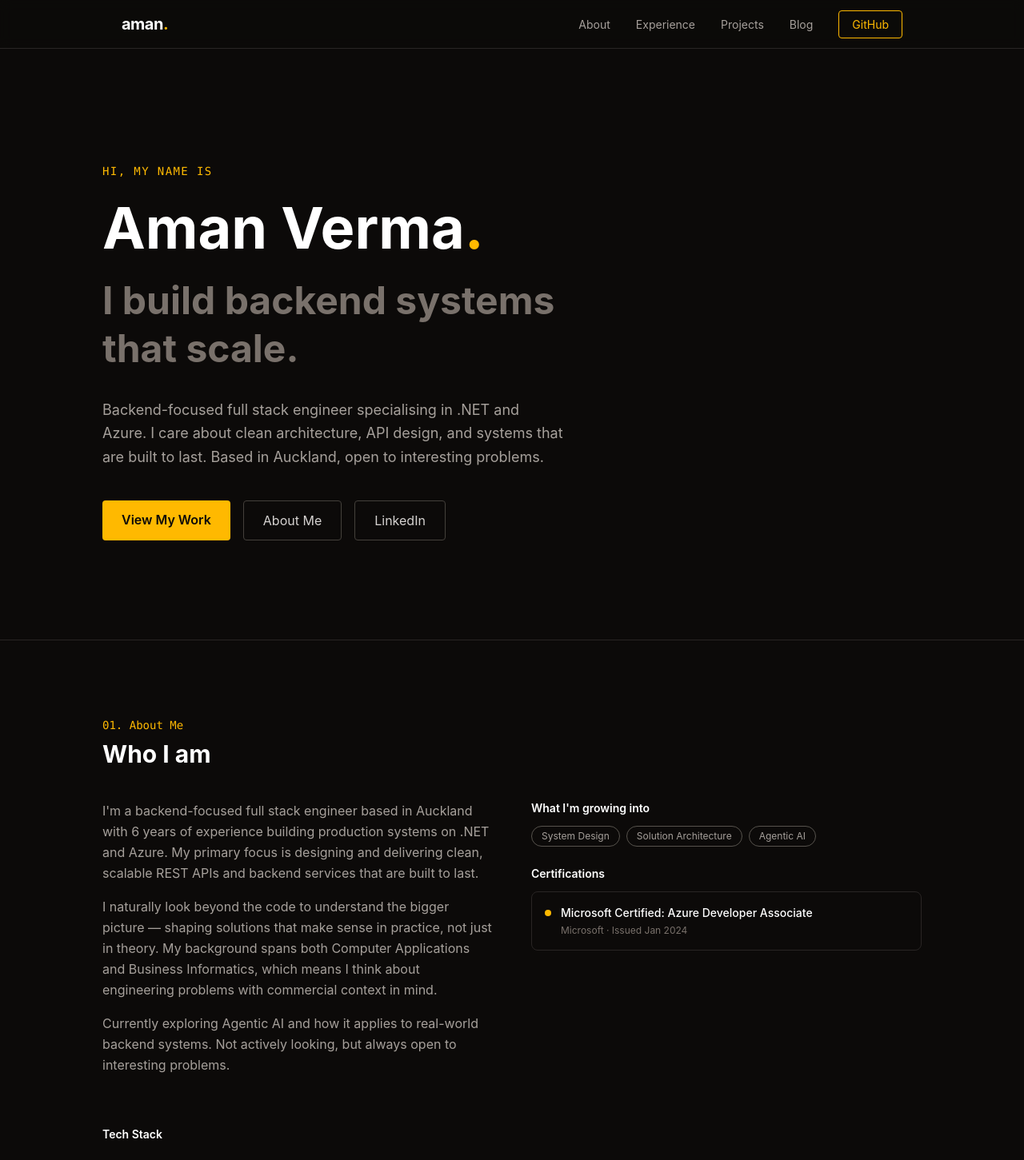
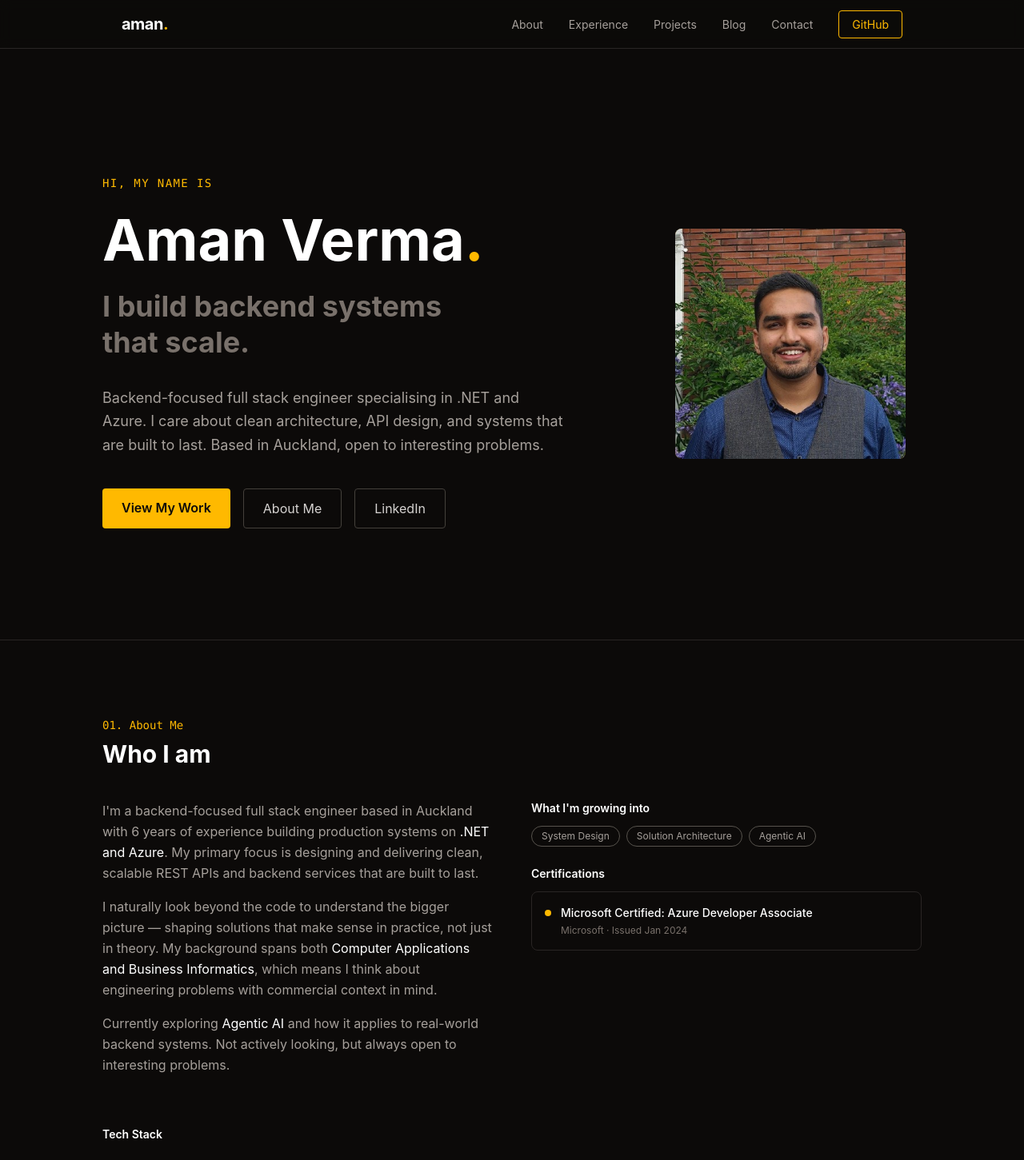
Before and after one commit to aman-vr/MyPortfolio, a React (Vite) app in the folder portfolio/: page / in a window 1280 px wide. Shown: the top 1451 px of the page at 80% size. Built offline with nearby package versions, Linux system fonts and the light colour scheme.

Commit message:
Add Contact component for user engagement and social links

```diff
--- a/portfolio/index.html
+++ b/portfolio/index.html
@@ -9,6 +9,11 @@
   <meta name="author" content="Aman Verma" />
   <link rel="icon" type="image/svg+xml" href="/favicon.svg" />
   <title>Aman Verma | Backend Engineer</title>
+  <meta property="og:title" content="Aman Verma | Backend Engineer" />
+  <meta property="og:description"
+    content="Backend-focused full stack engineer specialising in .NET and Azure. Based in Auckland." />
+  <meta property="og:url" content="https://aman-vr.vercel.app" />
+  <meta property="og:type" content="website" />
 </head>
 
 <body>
--- a/portfolio/src/App.jsx
+++ b/portfolio/src/App.jsx
@@ -4,6 +4,7 @@ import About from "./components/About";
 import Experience from "./components/Experience";
 import Projects from "./components/Projects";
 import Blog from "./components/Blog";
+import Contact from "./components/Contact";
 import Footer from "./components/Footer";
 
 function App() {
@@ -15,6 +16,7 @@ function App() {
       <Experience />
       <Projects />
       <Blog />
+      <Contact />
       <Footer />
     </main>
   );
--- a/portfolio/src/components/About.jsx
+++ b/portfolio/src/components/About.jsx
@@ -10,9 +10,28 @@ export default function About() {
         <h2 className="text-3xl font-bold text-white mb-10">Who I am</h2>
         <div className="grid md:grid-cols-2 gap-12 mb-16">
           <div className="space-y-4 text-stone-400 leading-relaxed">
-            {profile.bio.long.map((para, i) => (
-              <p key={i}>{para}</p>
-            ))}
+            <p>
+              I'm a backend-focused full stack engineer based in Auckland with 6
+              years of experience building production systems on{" "}
+              <span className="text-white">.NET and Azure</span>. My primary
+              focus is designing and delivering clean, scalable REST APIs and
+              backend services that are built to last.
+            </p>
+            <p>
+              I naturally look beyond the code to understand the bigger picture
+              — shaping solutions that make sense in practice, not just in
+              theory. My background spans both{" "}
+              <span className="text-white">
+                Computer Applications and Business Informatics
+              </span>
+              , which means I think about engineering problems with commercial
+              context in mind.
+            </p>
+            <p>
+              Currently exploring <span className="text-white">Agentic AI</span>{" "}
+              and how it applies to real-world backend systems. Not actively
+              looking, but always open to interesting problems.
+            </p>
           </div>
           <div className="space-y-6">
             <div>
--- /dev/null
+++ b/portfolio/src/components/Contact.jsx
@@ -0,0 +1,50 @@
+import profile from "../data/profile";
+
+export default function Contact() {
+  return (
+    <section id="contact" className="py-24 px-6 border-t border-stone-800">
+      <div className="max-w-5xl mx-auto text-center">
+        <p className="text-amber-400 text-sm font-mono mb-2">05. Contact</p>
+        <h2 className="text-3xl font-bold text-white mb-4">Get In Touch</h2>
+        <p className="text-stone-400 max-w-lg mx-auto mb-10 leading-relaxed">
+          Not actively looking, but always open to interesting problems,
+          collaborations, or just a good conversation about software
+          architecture.
+        </p>
+
+        <a
+          href={`mailto:${profile.social.email}`}
+          className="inline-block px-8 py-4 border border-amber-400 text-amber-400 hover:bg-amber-400 hover:text-stone-950 rounded font-semibold transition-all duration-200 mb-12"
+        >
+          Say Hello
+        </a>
+        <div className="flex items-center justify-center gap-8">
+          <a
+            href={profile.social.github}
+            target="_blank"
+            rel="noreferrer"
+            className="text-stone-500 hover:text-white text-sm transition-colors duration-200"
+          >
+            GitHub
+          </a>
+          <span className="text-stone-800">·</span>
+          <a
+            href={profile.social.linkedin}
+            target="_blank"
+            rel="noreferrer"
+            className="text-stone-500 hover:text-white text-sm transition-colors duration-200"
+          >
+            LinkedIn
+          </a>
+          <span className="text-stone-800">·</span>
+          <a
+            href={`mailto:${profile.social.email}`}
+            className="text-stone-500 hover:text-white text-sm transition-colors duration-200"
+          >
+            {profile.social.email}
+          </a>
+        </div>
+      </div>
+    </section>
+  );
+}
--- a/portfolio/src/components/Hero.jsx
+++ b/portfolio/src/components/Hero.jsx
@@ -1,5 +1,3 @@
-// Hero.jsx — Full-screen landing section. Reads: profile.name, profile.bio.short, profile.social
-
 import profile from "../data/profile";
 
 export default function Hero() {
@@ -9,6 +7,8 @@ export default function Hero() {
       className="min-h-screen flex items-center justify-center px-6"
     >
       <div className="max-w-5xl w-full mx-auto pt-20">
+        <div className="flex flex-col md:flex-row md:items-center md:justify-between gap-12">
+          <div className="flex-1">
             <p className="text-amber-400 text-sm font-mono mb-4 tracking-widest uppercase">
               Hi, my name is
             </p>
@@ -16,7 +16,7 @@ export default function Hero() {
               {profile.name}
               <span className="text-amber-400">.</span>
             </h1>
-        <h2 className="text-3xl md:text-5xl font-bold text-stone-500 mb-8 leading-tight">
+            <h2 className="text-3xl md:text-4xl font-bold text-stone-500 mb-8 leading-tight">
               I build backend systems
               <br className="hidden md:block" /> that scale.
             </h2>
@@ -46,6 +46,18 @@ export default function Hero() {
               </a>
             </div>
           </div>
+          <div className="flex justify-center md:justify-end shrink-0 pb-5 pr-5">
+            <div className="relative w-64 h-64 md:w-72 md:h-72">
+              <img
+                src="/aman.jpg"
+                alt={profile.name}
+                className="absolute inset-0 w-full h-full object-cover rounded-lg z-10"
+              />
+              <div className="absolute rounded-lg border-2 border-amber-400/40 inset-0 translate-x-0 translate-y-0" />
+            </div>
+          </div>
+        </div>
+      </div>
     </section>
   );
 }
--- a/portfolio/src/components/Navbar.jsx
+++ b/portfolio/src/components/Navbar.jsx
@@ -6,7 +6,7 @@ import profile from "../data/profile";
 
 export default function Navbar() {
   const [menuOpen, setMenuOpen] = useState(false);
-  const links = ["About", "Experience", "Projects", "Blog"];
+  const links = ["About", "Experience", "Projects", "Blog", "Contact"];
 
   return (
     <nav className="fixed top-0 w-full z-50 bg-stone-950/80 backdrop-blur-sm border-b border-stone-800">
--- a/portfolio/src/data/profile.js
+++ b/portfolio/src/data/profile.js
@@ -30,7 +30,7 @@ const profile = {
   social: {
     github: "https://github.com/aman-vr",
     linkedin: "https://linkedin.com/in/aman-vr",
-    email: "your@email.com",
+    email: "amanverma@outlook.co.nz",
   },
   certifications: [
     {
```
Also changed, not shown: portfolio/public/aman.jpg (added). Lines whose indentation alone changed are shown as unchanged.
